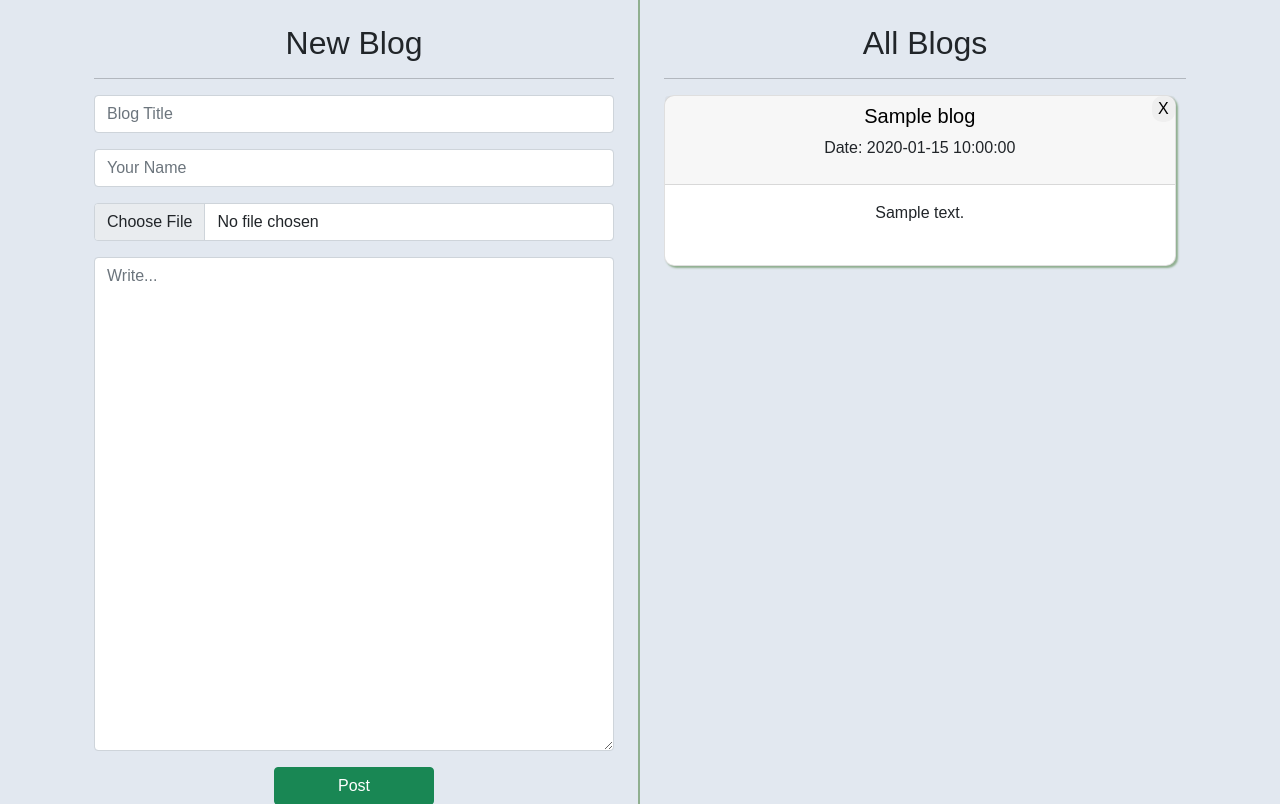
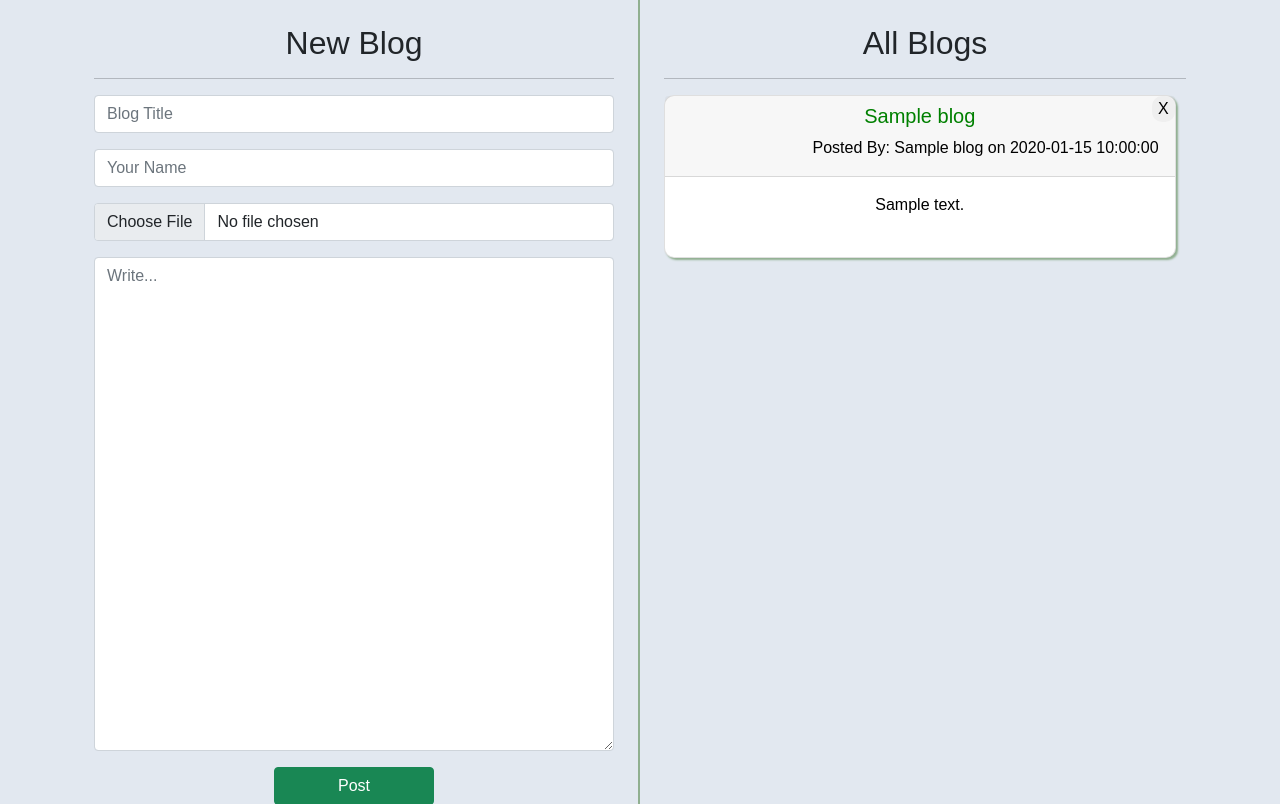
Before and after one commit to iamsahil1910/ourblog, a Flask app: template templates/admin.html in a window 1280 px wide. Shown: the part 76-880 px from the top of the page. Run offline with Flask 2, Linux system fonts and the light colour scheme; the template is opened without the code that fills it: most values are stand-ins (such as "Sample title", 1, 10 or a date in 2020); some libraries are stand-ins or nearby versions.

Commit message:
Fixed some styling

```diff
--- a/app.py
+++ b/app.py
@@ -116,7 +116,7 @@ def blog(blog_id):
 def delete_blog():
 
     if session.get("user_id") is None:
-
+        flash('To delele please login as admin')
         return redirect('/login')
 
     if request.method == "GET":
@@ -155,6 +155,5 @@ def search():
 
         return render_template("search.html", row=row, query=request.form.get("search"))
 
-
 if(__name__ == "__main__"):
     app.run(debug = True, port=8080)
--- a/static/style.css
+++ b/static/style.css
@@ -7,6 +7,15 @@ body {
 
 .btn-search {
     padding: 0.3em;
+}
+
+.admin-blogs a{
+    text-decoration: none;
+    color: black;
+}
+
+.text-right {
+    text-align: right;
 }
 
 #searchbox{
@@ -26,23 +35,6 @@ body {
 
 }
 
-/* @media screen and (max-width: 600px) {
-  .topnav .search-container {
-    float: none;
-  }
-  .topnav a, .topnav input[type=text], .topnav .search-container button {
-    float: none;
-    display: block;
-    text-align: left;
-    width: 80%;
-    margin: 0;
-    padding: 14px;
-  }
-  .topnav input[type=text] {
-    border: 1px solid #ccc;
-  }
-} */
-
 .form-group {
     width: 16em;
 }
@@ -120,6 +112,11 @@ nav .navbar-brand
     top:0;
     right:0;
 }
+
+.green {
+    color: green;
+}
+
 .btn-delete {
     border-radius: 10px;
     border: none;
@@ -1481,16 +1478,6 @@ h5{
   a:hover {
     outline: 0;
   }
-@media (min-width: 768px) {
-    .blogs {
-        display: grid;
-        grid-template-columns: 1fr 1fr;
-        grid-gap: 10px;
-        background-color: #d1dae2;
-        padding: 10px;
-      }
-
-}
 
 @media (min-width: 768px) and (max-width: 1280px){
     .blogs {
--- a/templates/admin.html
+++ b/templates/admin.html
@@ -34,11 +34,12 @@
             {% if blogs %}
             <div class="admin-blogs">
             {% for blog in blogs %}
+                <a href="/blog/{{ blog["blog_id"] }}">
                 <div class="card admin-main-card">
-                    <div class="card-header">
-                        <h5 class="card-title text-left">{{ blog["title"] }}</h5>
-                        <p class="text-right">Date: {{ blog["date"] }}</p>
-                        <form action="/delete-blog" method=post class=delete-blog onsubmit="return deleteSure()">
+                    <div class="card-header pb-0">
+                        <h5 class="card-title green">{{ blog["title"] }}</h5>
+                        <p class="text-right">Posted By: {{ blog["name"] }} on {{ blog["date"] }}</p>
+                        <form action="/delete-blog" method="post" class="delete-blog" onsubmit="return deleteSure()">
                             <input type="hidden" value="{{ blog["blog_id"] }}" name="blog" />
                             <input type="submit" class="btn-delete" value="X"/>
                         </form>
@@ -47,6 +48,7 @@
                       <p class="card-text admin-card">{{ blog["content"] }}</p>
                     </div>
                 </div>
+                </a>
             {% endfor %}
             </div>
 
```
